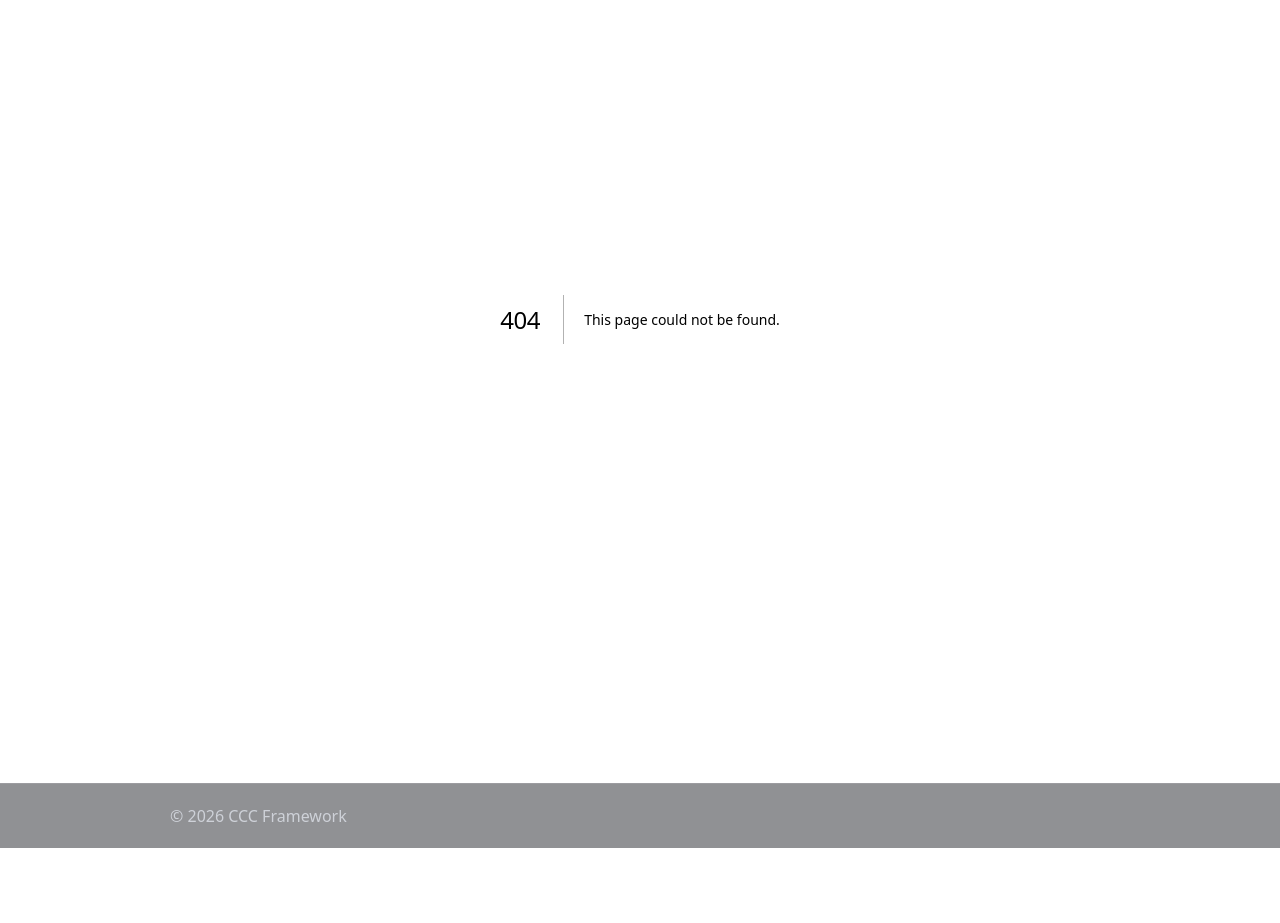
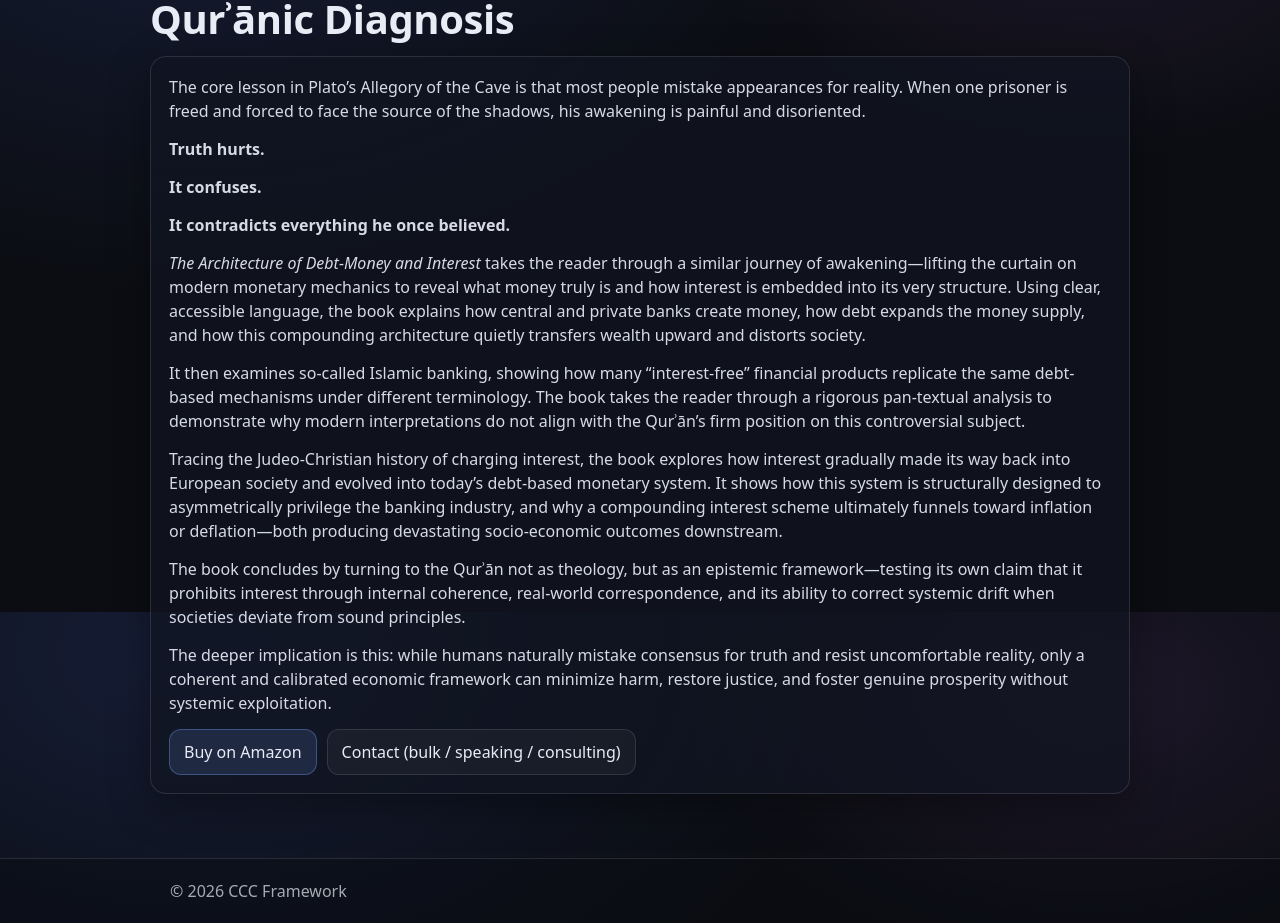
Before and after one commit to azfarsamin/cccframework, a Next.js app: page /work/debt-money-interest in a window 1280 px wide. Before the commit this address had no page. Shown: the part 188-1111 px from the top of the page. Before the commit the page ends 1036 px from the top, so only its background shows below. Built offline with nearby package versions, Linux system fonts and the light colour scheme.

Commit message:
Create page.tsx

```diff
--- /dev/null
+++ b/app/work/debt-money-interest/page.tsx
@@ -0,0 +1,62 @@
+import Link from "next/link";
+
+export default function DebtMoneyPage() {
+  return (
+    <>
+      <div className="kicker">Book</div>
+
+      <h1 className="bookHeroTitle">
+        The Architecture of Debt-Money and Interest: A Qurʾānic Diagnosis
+      </h1>
+
+      <div className="card">
+        <div className="bookContent">
+
+          <p>
+            The core lesson in Plato’s Allegory of the Cave is that most people mistake appearances for reality. When one prisoner is freed and forced to face the source of the shadows, his awakening is painful and disoriented.
+          </p>
+
+          <p><strong>Truth hurts.</strong></p>
+          <p><strong>It confuses.</strong></p>
+          <p><strong>It contradicts everything he once believed.</strong></p>
+
+          <p>
+            <em>The Architecture of Debt-Money and Interest</em> takes the reader through a similar journey of awakening—lifting the curtain on modern monetary mechanics to reveal what money truly is and how interest is embedded into its very structure. Using clear, accessible language, the book explains how central and private banks create money, how debt expands the money supply, and how this compounding architecture quietly transfers wealth upward and distorts society.
+          </p>
+
+          <p>
+            It then examines so-called Islamic banking, showing how many “interest-free” financial products replicate the same debt-based mechanisms under different terminology. The book takes the reader through a rigorous pan-textual analysis to demonstrate why modern interpretations do not align with the Qurʾān’s firm position on this controversial subject.
+          </p>
+
+          <p>
+            Tracing the Judeo-Christian history of charging interest, the book explores how interest gradually made its way back into European society and evolved into today’s debt-based monetary system. It shows how this system is structurally designed to asymmetrically privilege the banking industry, and why a compounding interest scheme ultimately funnels toward inflation or deflation—both producing devastating socio-economic outcomes downstream.
+          </p>
+
+          <p>
+            The book concludes by turning to the Qurʾān not as theology, but as an epistemic framework—testing its own claim that it prohibits interest through internal coherence, real-world correspondence, and its ability to correct systemic drift when societies deviate from sound principles.
+          </p>
+
+          <p>
+            The deeper implication is this: while humans naturally mistake consensus for truth and resist uncomfortable reality, only a coherent and calibrated economic framework can minimize harm, restore justice, and foster genuine prosperity without systemic exploitation.
+          </p>
+
+          <div className="bookActions">
+            <a
+              className="button primary"
+              href="#"
+              target="_blank"
+              rel="noreferrer"
+            >
+              Buy on Amazon
+            </a>
+
+            <Link className="button" href="/contact">
+              Contact (bulk / speaking / consulting)
+            </Link>
+          </div>
+
+        </div>
+      </div>
+    </>
+  );
+}
```
